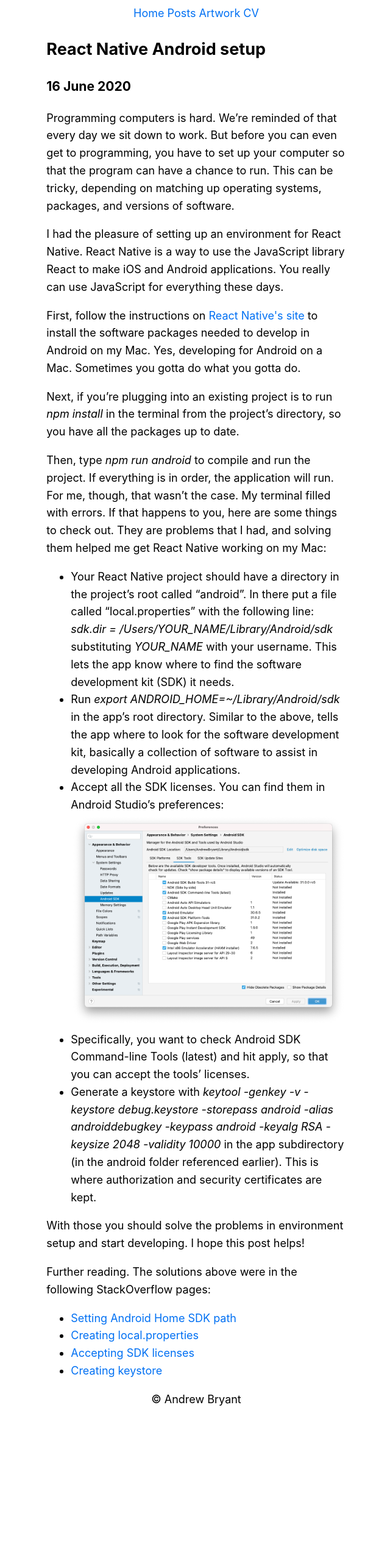
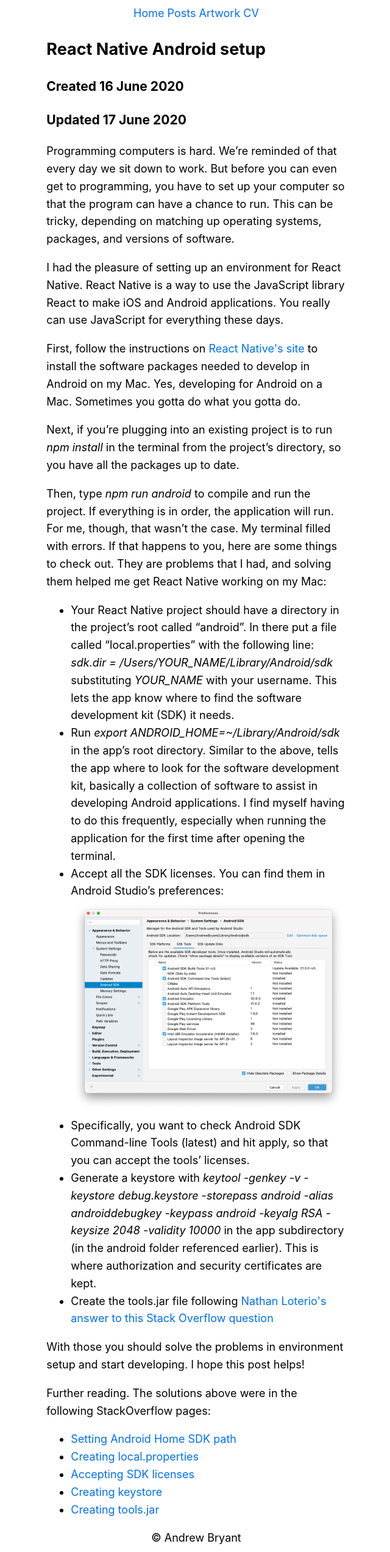
Before and after one commit to apbryant/website, a Next.js app: page /posts/react-native-android-setup in a window 1280 px wide. Shown: the whole page at 61% size, without its empty margins (318-958 px from the left). Before the commit the page ends 2318 px from the top, so only its background shows below. Built offline with nearby package versions, Linux system fonts and the light colour scheme.

Commit message:
Update React Native post

```diff
--- a/pages/posts/react-native-android-setup.js
+++ b/pages/posts/react-native-android-setup.js
@@ -33,7 +33,8 @@
 
       <article>
         <h2>React Native Android setup</h2>
-        <h3>16 June 2020</h3>
+        <h3>Created 16 June 2020</h3>
+        <h3>Updated 17 June 2020</h3>
         <p>Programming computers is hard. We’re reminded of that every day we sit down to work. But before you can even get to programming, you have to set up your computer so that the program can have a chance to run. This can be tricky, depending on matching up operating systems, packages, and versions of software.</p>
 
   <p>I had the pleasure of setting up an environment for React Native. React Native is a way to use the JavaScript library React to make iOS and Android applications. You really can use JavaScript for everything these days.</p>
@@ -46,7 +47,7 @@
 
 <ul>
   <li>Your React Native project should have a directory in the project’s root called “android”. In there put a file called “local.properties” with the following line: <em>sdk.dir = /Users/YOUR_NAME/Library/Android/sdk</em> substituting <em>YOUR_NAME</em> with your username. This lets the app know where to find the software development kit (SDK) it needs.</li>
-  <li>Run <em>export ANDROID_HOME=~/Library/Android/sdk</em> in the app’s root directory. Similar to the above, tells the app where to look for the software development kit, basically a collection of software to assist in developing Android applications.</li>
+  <li>Run <em>export ANDROID_HOME=~/Library/Android/sdk</em> in the app’s root directory. Similar to the above, tells the app where to look for the software development kit, basically a collection of software to assist in developing Android applications. I find myself having to do this frequently, especially when running the application for the first time after opening the terminal.</li>
   <li>Accept all the SDK licenses. You can find them in Android Studio’s preferences:</li>
 
   <Image
@@ -63,6 +64,8 @@
   <li>Specifically, you want to check Android SDK Command-line Tools (latest) and hit apply, so that you can accept the tools’ licenses.</li>
 
   <li>Generate a keystore with <em>keytool -genkey -v -keystore debug.keystore -storepass android -alias androiddebugkey -keypass android -keyalg RSA -keysize 2048 -validity 10000</em> in the app subdirectory (in the android folder referenced earlier). This is where authorization and security certificates are kept.</li>
+
+  <li>Create the tools.jar file following <a href="https://stackoverflow.com/questions/56389284/execution-failed-for-task-appcompiledebugjavawithjavac-could-not-find-too/65560333#65560333">Nathan Loterio's answer to this Stack Overflow question</a></li>
 </ul>
 
   <p>With those you should solve the problems in environment setup and start developing. I hope this post helps!</p>
@@ -82,6 +85,9 @@
     <li>
       <a href="https://stackoverflow.com/questions/48017376/keystore-not-found-for-signing-config-release-react-native">Creating keystore</a>
     </li>
+    <li>
+      <a href="https://stackoverflow.com/questions/56389284/execution-failed-for-task-appcompiledebugjavawithjavac-could-not-find-too/65560333#65560333">Creating tools.jar</a>
+    </li>
   </ul>
 
       </article>
```
